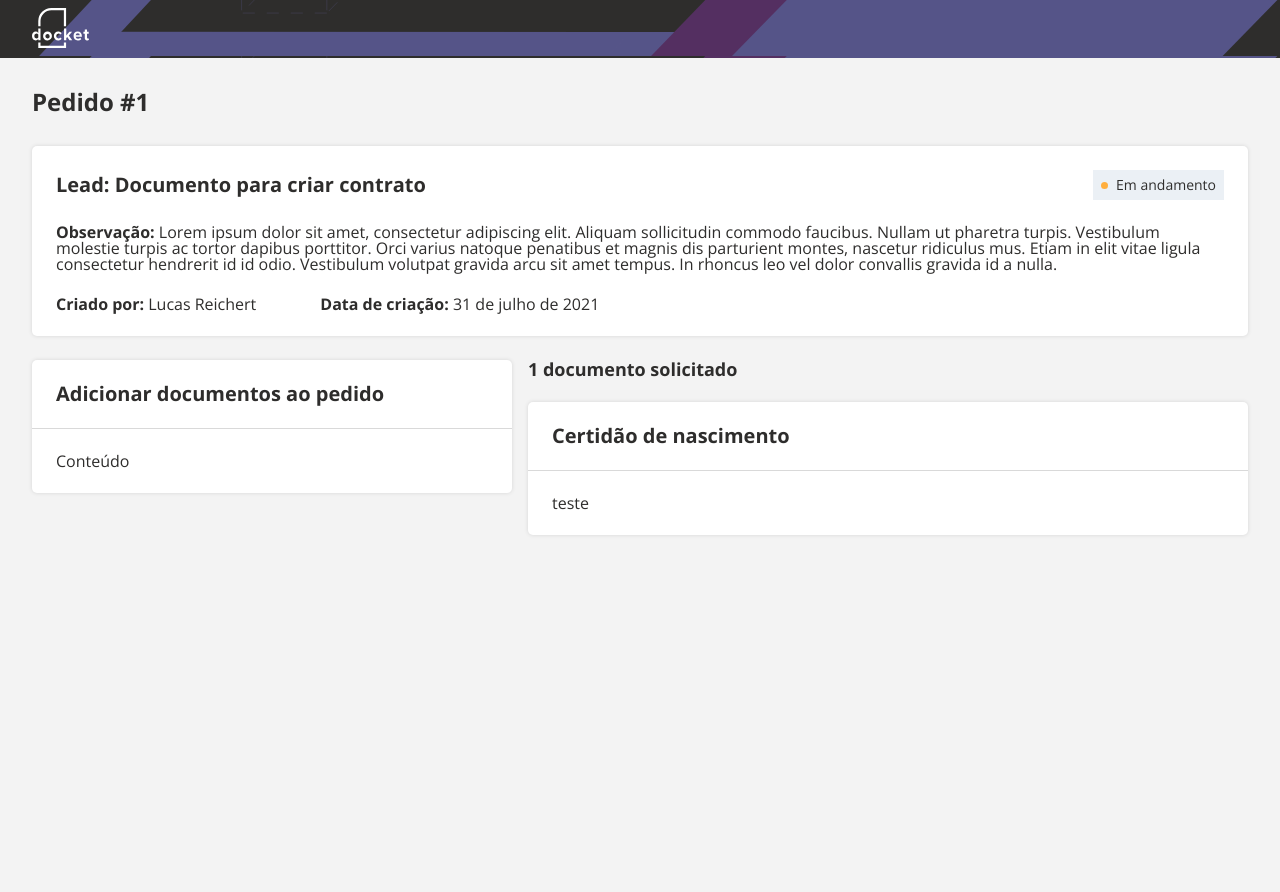
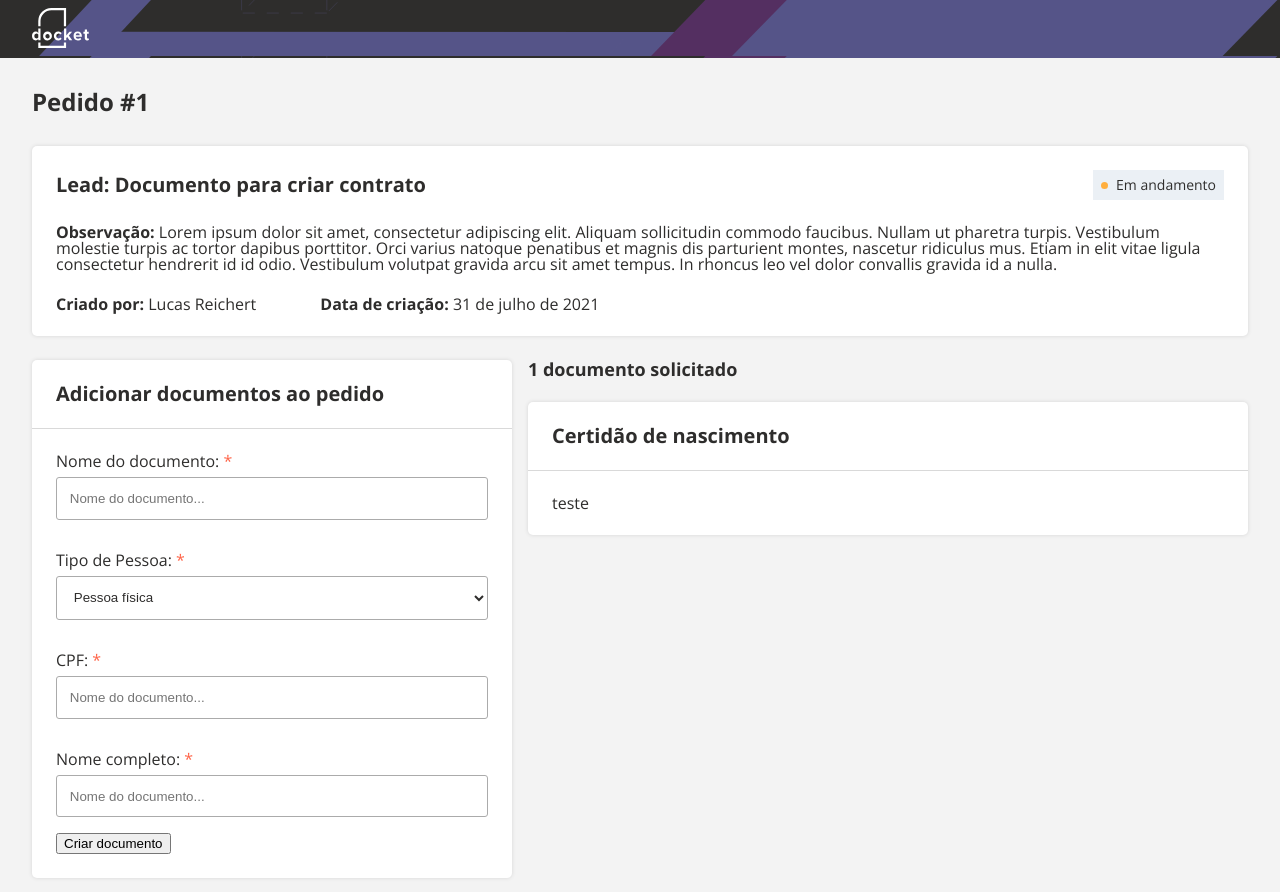
Before and after one commit to lucasreichert3/docket-challenge, a React (Create React App) app: page / in a window 1280 px wide. Before the commit the page ends 800 px from the top, so only its background shows below. Built offline with nearby package versions, Linux system fonts and the light colour scheme.

Commit message:
init form

```diff
--- /dev/null
+++ b/src/components/input-select/index.jsx
@@ -0,0 +1,21 @@
+import React from 'react'
+import './style.scss'
+
+function InputSelect({ errors, name, label, required, register, options = [] }) {
+  return (
+    <div className={`input-container ${errors[name] != null ? 'has-error' : ''}`}>
+      <label htmlFor={name}>
+        {label}: <span>{required ? '*' : ''}</span>
+      </label>
+      <select name={name} {...register(name, { required })}>
+        {options?.map(option => (
+          <option key={option.value} value={option.value}>
+            {option.text}
+          </option>
+        ))}
+      </select>
+    </div>
+  )
+}
+
+export default InputSelect
--- /dev/null
+++ b/src/components/input-select/style.scss
@@ -0,0 +1,10 @@
+.input-container {
+  select {
+    padding: 0.8rem;
+    border: 1px solid #ababab;
+    outline: none;
+    background-color: #fff;
+    border-radius: 3px;
+    color: #2E2D2C;
+  }
+}
--- /dev/null
+++ b/src/components/input/index.jsx
@@ -0,0 +1,25 @@
+import React from 'react'
+import './style.scss'
+
+function Input({ label, register, required, name, type = 'text', errors }) {
+  return (
+    <div className={`input-container ${errors[name] ? 'has-error' : ''}`}>
+      <label htmlFor={name}>
+        {label}: <span>{required ? '*' : ''}</span>
+      </label>
+      <input
+        placeholder="Nome do documento..."
+        type={type}
+        id={name}
+        {...register(name, { required })}
+      />
+      {errors[name] && (
+        <span className="error-message">
+          {errors[name]?.type === 'required' && 'Campo obrigatório!'}
+        </span>
+      )}
+    </div>
+  )
+}
+
+export default Input
--- /dev/null
+++ b/src/components/input/style.scss
@@ -0,0 +1,31 @@
+.input-container {
+  display: flex;
+  flex-direction: column;
+
+  &.has-error {
+    input {
+      border: 1px solid #E65562;
+    }
+  }
+
+  label {
+    padding-bottom: 0.5rem;
+
+    span {
+      color: tomato;
+    }
+  }
+
+  input {
+    border: 1px solid #ababab;
+    padding: 0.8rem;
+    border-radius: 3px;
+    outline: none;
+  }
+
+  .error-message {
+      color: #E65562;
+      font-size: 14px;
+      padding: .5rem 0;
+  }
+}
--- a/src/components/request-form-card/index.jsx
+++ b/src/components/request-form-card/index.jsx
@@ -1,10 +1,60 @@
 import React from 'react'
+import { useForm } from 'react-hook-form'
 import Card from '../card/index'
+import Input from '../input/index'
+import InputSelect from '../input-select/index'
+import './style.scss'
 
 function RequestFormCard() {
+  const {
+    register,
+    handleSubmit,
+    formState: { errors }
+  } = useForm()
+
+  const onSubmit = data => {
+    console.log(data)
+  }
+
   return (
     <Card headerTitle="Adicionar documentos ao pedido" headerBorder>
-      <span>Conteúdo</span>
+      <form onSubmit={handleSubmit(onSubmit)}>
+        <div className="document-name">
+          <Input
+            name="documentName"
+            label="Nome do documento"
+            register={register}
+            required
+            errors={errors}
+          />
+        </div>
+        <div className="input-space">
+          <InputSelect
+            name="person"
+            label="Tipo de Pessoa"
+            register={register}
+            errors={errors}
+            required
+            options={[
+              { value: 'physical', text: 'Pessoa física' },
+              { value: 'legal', text: 'Pessoa jurídica' }
+            ]}
+          />
+        </div>
+        <div className="input-space">
+          <Input name="cpf" label="CPF" register={register} required errors={errors} />
+        </div>
+        <div className="input-space">
+          <Input
+            name="fullname"
+            label="Nome completo"
+            register={register}
+            required
+            errors={errors}
+          />
+        </div>
+        <button type="submit">Criar documento</button>
+      </form>
     </Card>
   )
 }
--- /dev/null
+++ b/src/components/request-form-card/style.scss
@@ -0,0 +1,7 @@
+.input-space {
+    padding: 1rem 0;
+}
+
+.document-name {
+    padding-bottom: 1rem;
+}
```
Also changed, not shown: src/components/request-form-card/styles.scss (deleted).
